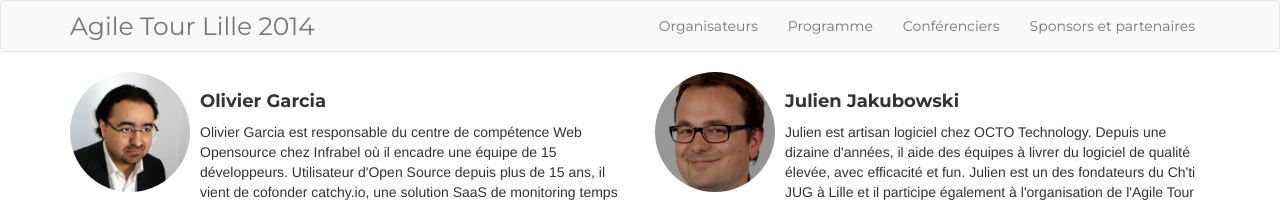
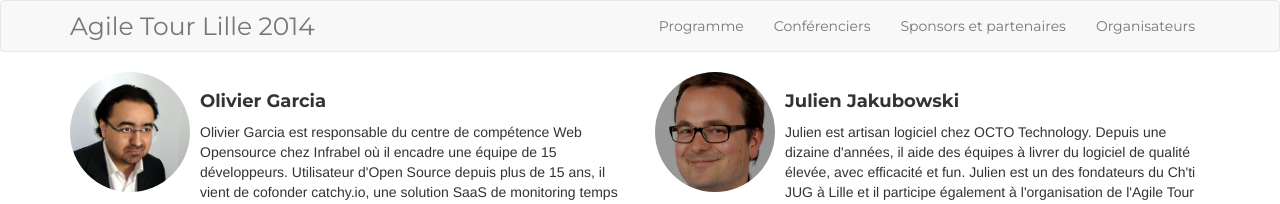
Before and after one commit to jak78/agile-tour-lille-2017, a Jekyll site: the page built from 99-orga.html, in a window 1280 px wide. Shown: the top 204 px of the page. Built offline with Jekyll 4.4.1, drawn with Linux system fonts in a browser that asks for light colours.

Commit message:
Added: order to pages

```diff
--- a/_includes/header.html
+++ b/_includes/header.html
@@ -14,6 +14,7 @@
         <!-- Collect the nav links, forms, and other content for toggling -->
         <div class="collapse navbar-collapse" id="bs-example-navbar-collapse-1">
             <ul class="nav navbar-nav navbar-right">
+                {% assign sorted_pages = site.pages | sort:"path" %}
                 {% for page in site.pages %}
                 {% if page.title %}
                 <li><a class="page-link" href="{{ page.url | prepend: site.baseurl }}">{{ page.title }}</a></li>
```
Also changed, not shown: 00-schedule.html (renamed from schedule.html), 01-speakers.html (renamed from speakers.html), 02-sponsors.html (renamed from sponsors.html), 99-orga.html (renamed from orga.html).
